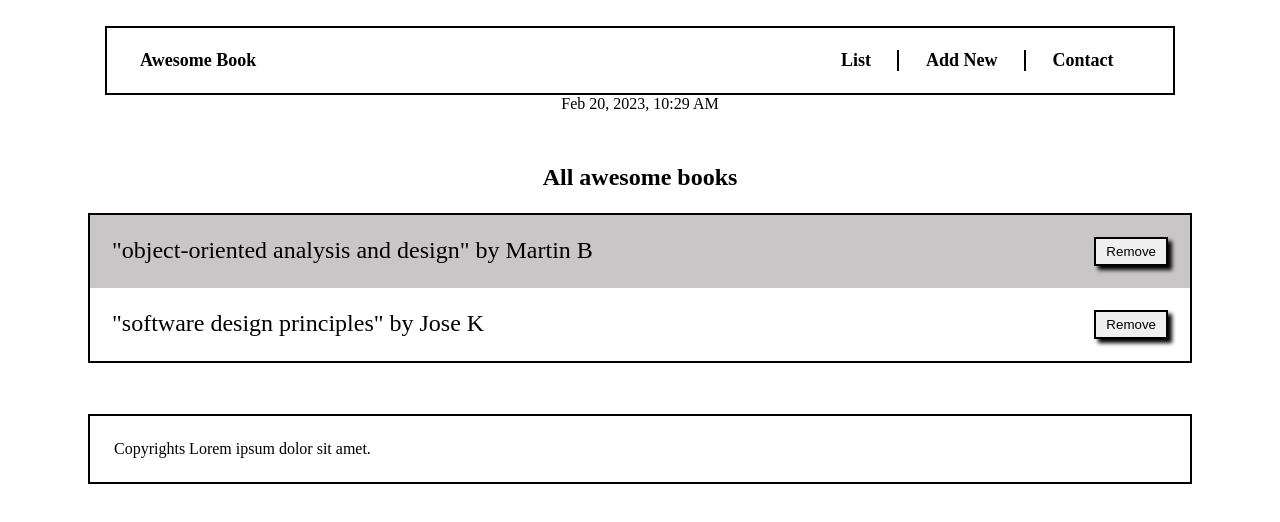
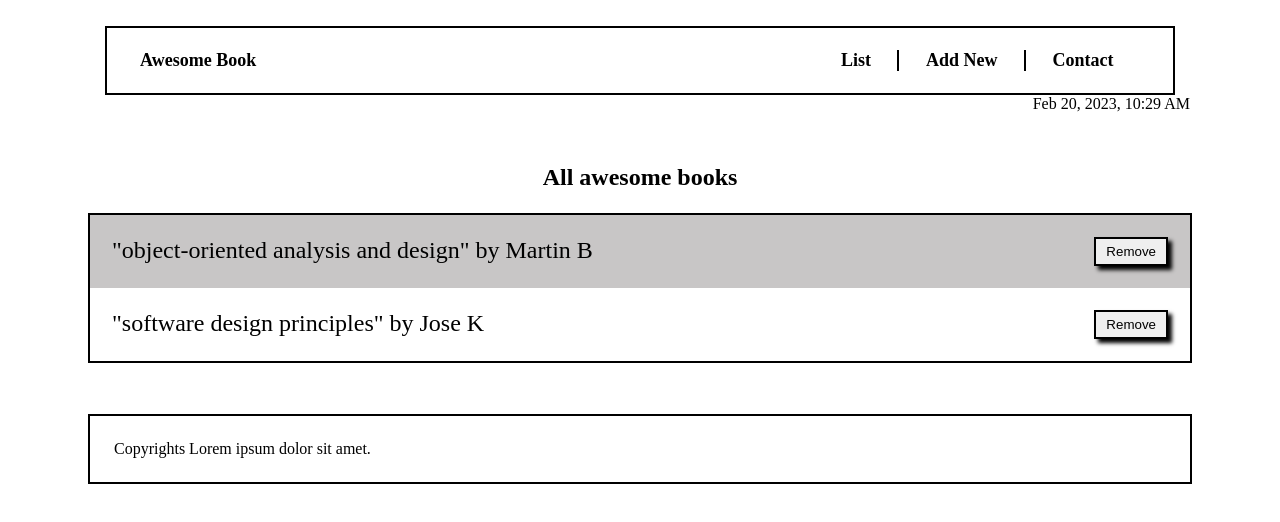
Before and after one commit to shubhambhoyar077/awesome-book, a website with bundled scripts: page index.html in a window 1280 px wide. Built offline with nearby package versions, Linux system fonts and the light colour scheme.

Commit message:
Fix Date layout

```diff
--- a/css/index.css
+++ b/css/index.css
@@ -63,13 +63,14 @@ h2 {
   flex-direction: column;
   align-items: center;
   width: 100%;
+}
 
-}
-.book_section ul{
+.book_section ul {
   border: 2px solid black;
   width: 100%;
   max-width: 1100px;
 }
+
 .books {
   list-style: none;
   padding: 0;
@@ -164,9 +165,16 @@ footer .footer-info {
   display: none;
 }
 
-.diable-msg{
+.diable-msg {
   display: none;
 }
-#book-add-msg{
+
+#book-add-msg {
   color: green;
 }
+.currentDateTime{
+  width: 100%;
+  max-width: 1100px;
+  display: flex;
+  justify-content: end;
+}
--- a/index.html
+++ b/index.html
@@ -18,7 +18,9 @@
           <li class="link" id="contact">Contact</li>
         </ul>
       </nav>
-      <span id="currentDateTime"></span>
+      <div class="currentDateTime">
+        <span id="currentDateTime"></span>
+      </div>
     </header>
     <main class="container">
       <div id="book_section">
```
